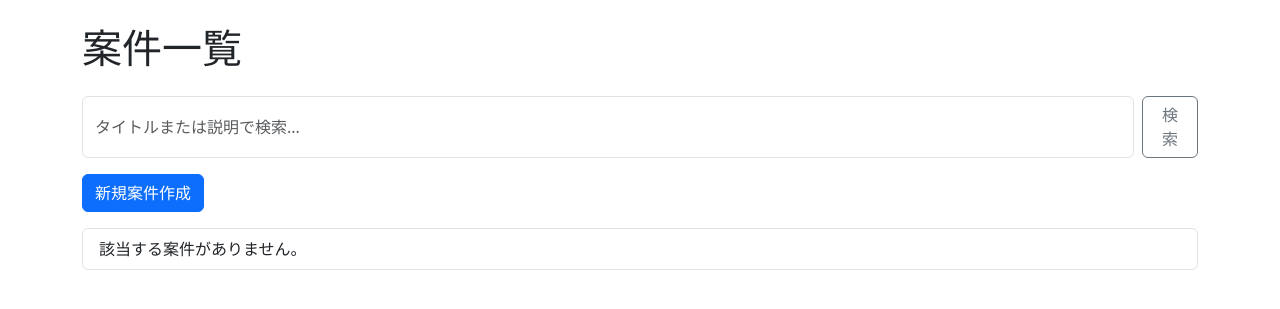
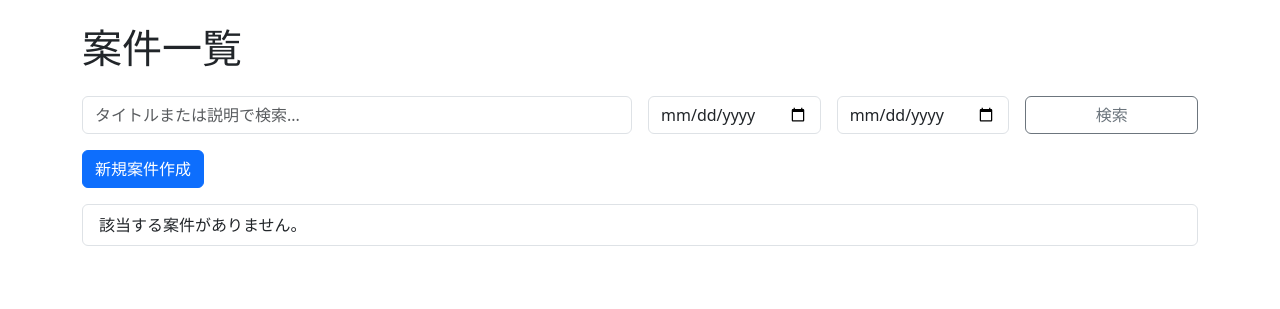
Before and after one commit to TGSE-nepuro/cloudsign_APImok, a Django app: page /list/ in a window 1280 px wide. Shown: the part 56-365 px from the top of the page. Run offline with Django 4.2, Linux system fonts and the light colour scheme; data that the repository does not hold is empty.

Commit message:
feat: Implement date range filtering for ProjectListView.

```diff
--- a/projects/templates/projects/project_list.html
+++ b/projects/templates/projects/project_list.html
@@ -5,11 +5,20 @@
 {% block content %}
     <h1 class="mb-4">案件一覧</h1>
 
-    <!-- Search Form -->
     <div class="mb-3">
-        <form action="{% url 'projects:project_list' %}" method="get" class="d-flex">
-            <input type="text" name="search" class="form-control me-2" placeholder="タイトルまたは説明で検索..." value="{{ search_query|default:'' }}">
-            <button type="submit" class="btn btn-outline-secondary">検索</button>
+        <form action="{% url 'projects:project_list' %}" method="get" class="row g-3 align-items-center">
+            <div class="col-md-6">
+                <input type="text" name="search" class="form-control" placeholder="タイトルまたは説明で検索..." value="{{ search_query|default:'' }}">
+            </div>
+            <div class="col-md-2">
+                <input type="date" name="date_from" class="form-control" value="{{ date_from|default:'' }}">
+            </div>
+            <div class="col-md-2">
+                <input type="date" name="date_to" class="form-control" value="{{ date_to|default:'' }}">
+            </div>
+            <div class="col-md-2">
+                <button type="submit" class="btn btn-outline-secondary w-100">検索</button>
+            </div>
         </form>
     </div>
 
--- a/projects/views.py
+++ b/projects/views.py
@@ -23,16 +23,28 @@ class ProjectListView(ListView):
     def get_queryset(self):
         queryset = super().get_queryset().order_by('-created_at')
         search_query = self.request.GET.get('search', '')
+        date_from = self.request.GET.get('date_from', '')
+        date_to = self.request.GET.get('date_to', '')
+
         if search_query:
             queryset = queryset.filter(
                 models.Q(title__icontains=search_query) |
                 models.Q(description__icontains=search_query)
             )
+
+        if date_from:
+            queryset = queryset.filter(due_date__gte=date_from)
+
+        if date_to:
+            queryset = queryset.filter(due_date__lte=date_to)
+
         return queryset
 
     def get_context_data(self, **kwargs):
         context = super().get_context_data(**kwargs)
         context['search_query'] = self.request.GET.get('search', '')
+        context['date_from'] = self.request.GET.get('date_from', '')
+        context['date_to'] = self.request.GET.get('date_to', '')
         return context
 
 class ProjectDetailView(DetailView):
```
Also changed, not shown: projects/tests.py (+53 -43 lines).
